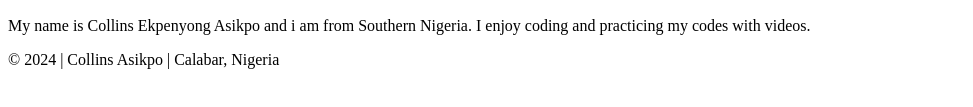
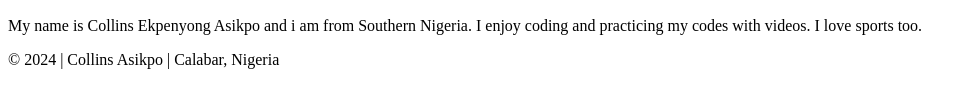
Before and after one commit to Collins-eyo/wdd130, a plain HTML site: page index.html in a window 1280 px wide. Shown: the part 209-316 px from the top of the page, without its empty margins (0-973 px from the left). Drawn offline with Linux system fonts and the light colour scheme.

```diff
--- a/index.html
+++ b/index.html
@@ -14,7 +14,7 @@
     <main>
         <h1>Collins Ekpenyong Asikpo | WDD 130</h1>
         <img src="images/profile.jpg" alt="Hello, My name is Collins Asikpo" width="200">
-        <p>My name is Collins Ekpenyong Asikpo and i am from Southern Nigeria. I enjoy coding and practicing my codes with videos.</p>
+        <p>My name is Collins Ekpenyong Asikpo and i am from Southern Nigeria. I enjoy coding and practicing my codes with videos. I love sports too.</p>
     </main>
     <footer>
         <p>&copy; 2024 | Collins Asikpo | Calabar, Nigeria</p>
```
